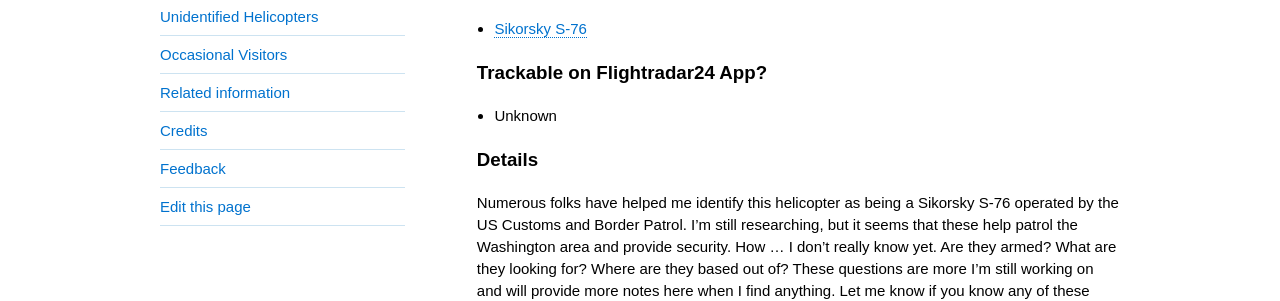
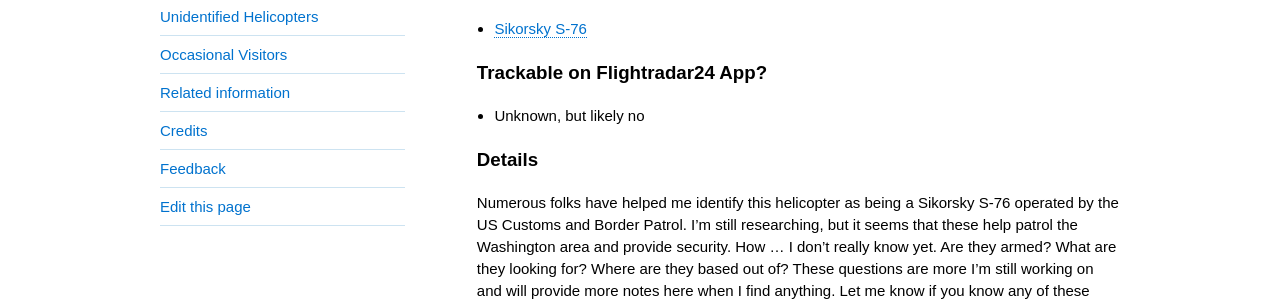
Before and after one commit to gbinal/dc-helicopters, a Jekyll site: the page built from _helicopters/7-customs-border-patrol.md, in a window 1280 px wide and 1162 px high. Shown: the part 175-476 px from the top of the window. Built offline with Jekyll 4.4.1, drawn with Linux system fonts in a browser that asks for light colours.

Commit message:
2nd pass

```diff
--- a/_helicopters/7-customs-border-patrol.md
+++ b/_helicopters/7-customs-border-patrol.md
@@ -7,7 +7,7 @@
 * [Sikorsky S-76](https://en.wikipedia.org/wiki/Sikorsky_S-76)
 
 ### Trackable on Flightradar24 App?
-* Unknown
+* Unknown, but likely no
 
 ### Details
 
```
